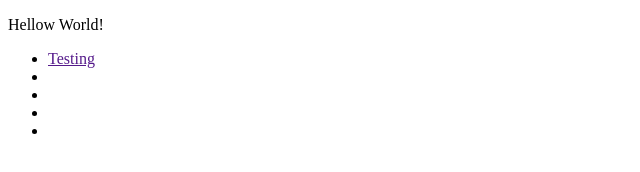
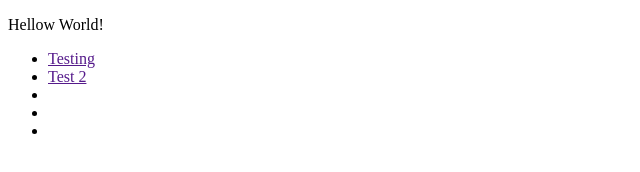
Before and after one commit to aguirola/test, a plain HTML site: page index.html in a window 1280 px wide. Shown: the full height of the page, 0-640 px from the left. Drawn offline with Linux system fonts and the light colour scheme.

Commit message:
testing again

```diff
--- a/index.html
+++ b/index.html
@@ -9,7 +9,7 @@
 <div>
   <ul>
     <li><a href="">Testing</a></li>
-    <li><a href=""></a></li>
+    <li><a href="">Test 2</a></li>
     <li><a href=""></a></li>
     <li><a href=""></a></li>
     <li><a href=""></a></li>
```
